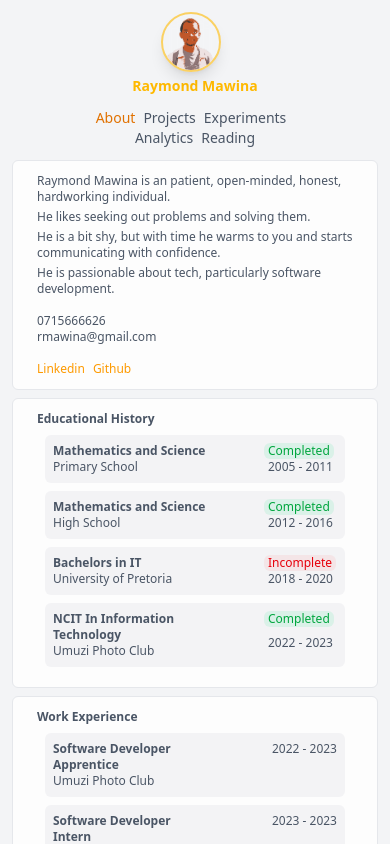
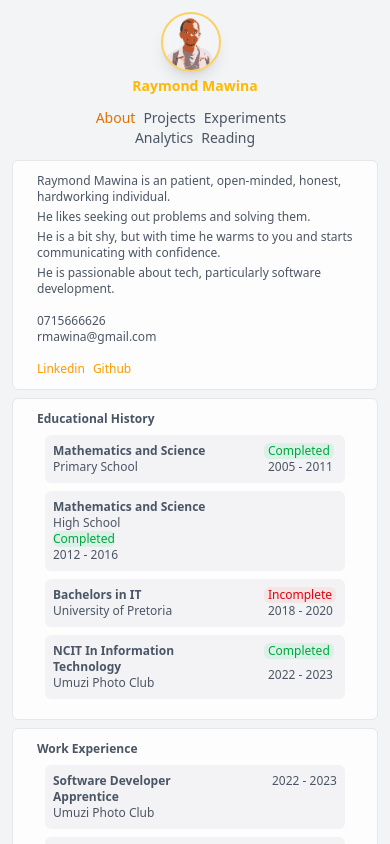
Before and after one commit to mfanaKoPitori/portfolio, a Next.js app: page / in a window 390 px wide. Shown: the top 844 px of the page. Built offline with nearby package versions, Linux system fonts and the light colour scheme; no server answers.

Commit message:
fix: test presentation for smaller screens

```diff
--- a/components/About/Presentation.tsx
+++ b/components/About/Presentation.tsx
@@ -61,15 +61,15 @@ const Presentation: React.FC<AboutProps> = ({ name }) => {
                 </section>
             </section>
 
-            <section className="bg-gray-400/10 p-2 rounded-md columns-2 lg:columns-2 w-full flex justify-between">
+            <section className="bg-gray-400/10 p-2 rounded-md sm:columns-1 columns-2 lg:columns-2 w-full grid md:flex justify-between">
                 <section>
                   <p className="font-semibold">Mathematics and Science</p>
                   <p>High School</p>
                 </section>
 
-                <section className="w-1/3  lg:w-1/4 grid justify-end">
-                    <p className="bg-green-400/10 px-1 w-fit h-fit rounded-md text-green-600">Completed</p>
-                    <p className="px-1">2012 - 2016</p>
+                <section className="w-full md:w-1/3 lg:w-1/4 grid md:justify-end">
+                    <p className="bg-green-400/10 w-fit h-fit rounded-md text-green-600">Completed</p>
+                    <p className="">2012 - 2016</p>
                 </section>
             </section>
 
```
